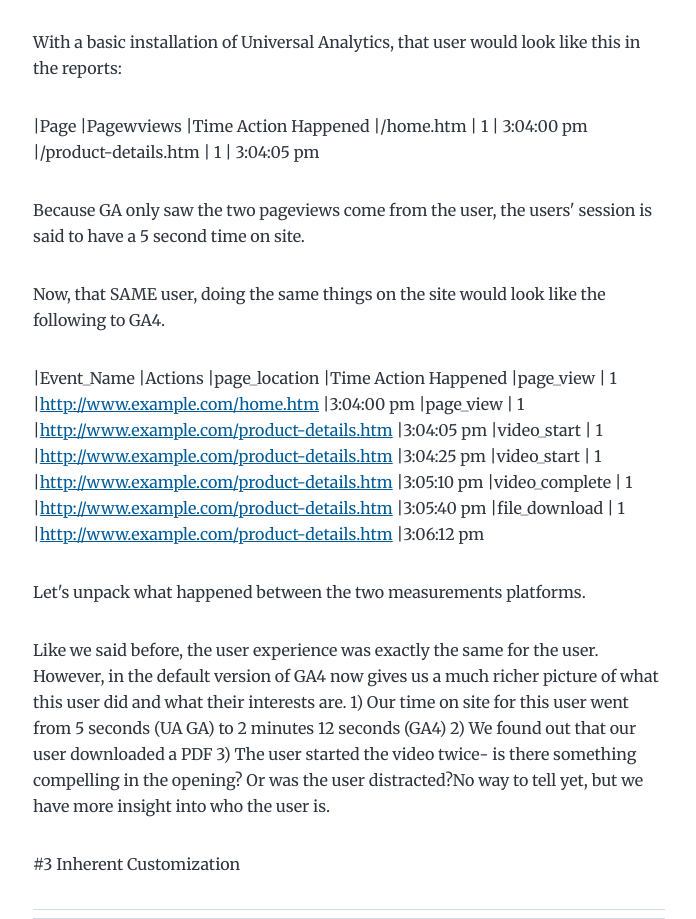
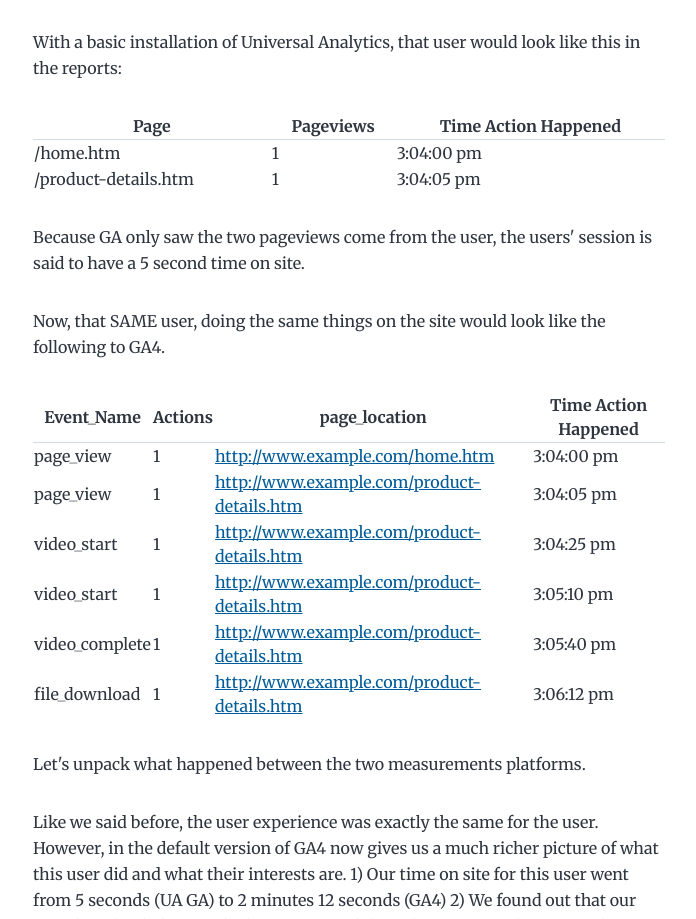
Before and after one commit to dsalinas-id/gatsby-starter-blog, a Gatsby site: page /hello-world/ in a window 1280 px wide. Shown: the part 1068-1987 px from the top of the page, without its empty margins (291-987 px from the left). Built offline with nearby package versions, Linux system fonts and the light colour scheme; Gatsby itself is replaced by a stand-in of ours.

Commit message:
Update index.md

```diff
--- a/content/blog/hello-world/index.md
+++ b/content/blog/hello-world/index.md
@@ -24,7 +24,8 @@ Out of the box, Universal Analytics was great at telling you what people did on
 
 With a basic installation of Universal Analytics, that user would look like this in the reports:
 
-|Page          		|Pagewviews	|Time Action Happened
+|Page          		|Pageviews	|Time Action Happened
+|-------------------|-----------|--------------------
 |/home.htm		|	    1   |        3:04:00 pm
 |/product-details.htm	|	    1   |        3:04:05 pm
 
@@ -32,10 +33,11 @@ Because GA only saw the two pageviews come from the user, the users' session is
 
 Now, that SAME user, doing the same things on the site would look like the following to GA4.
 
-|Event_Name		|Actions        |page_location				|Time Action Happened
-|page_view	 	|	1	|http://www.example.com/home.htm	|3:04:00 pm
-|page_view              |       1       |http://www.example.com/product-details.htm      |3:04:05 pm
-|video_start            |       1       |http://www.example.com/product-details.htm      |3:04:25 pm
+|Event_Name		|Actions        |page_location									|Time Action Happened
+|---------------|---------------|-----------------------------------------------|--------------------
+|page_view	 	|	1	        |http://www.example.com/home.htm				|3:04:00 pm
+|page_view      |       1       |http://www.example.com/product-details.htm     |3:04:05 pm
+|video_start    |       1       |http://www.example.com/product-details.htm     |3:04:25 pm
 |video_start		|	1	|http://www.example.com/product-details.htm	 |3:05:10 pm
 |video_complete		|	1	|http://www.example.com/product-details.htm	 |3:05:40 pm
 |file_download		|	1	|http://www.example.com/product-details.htm	 |3:06:12 pm
```
